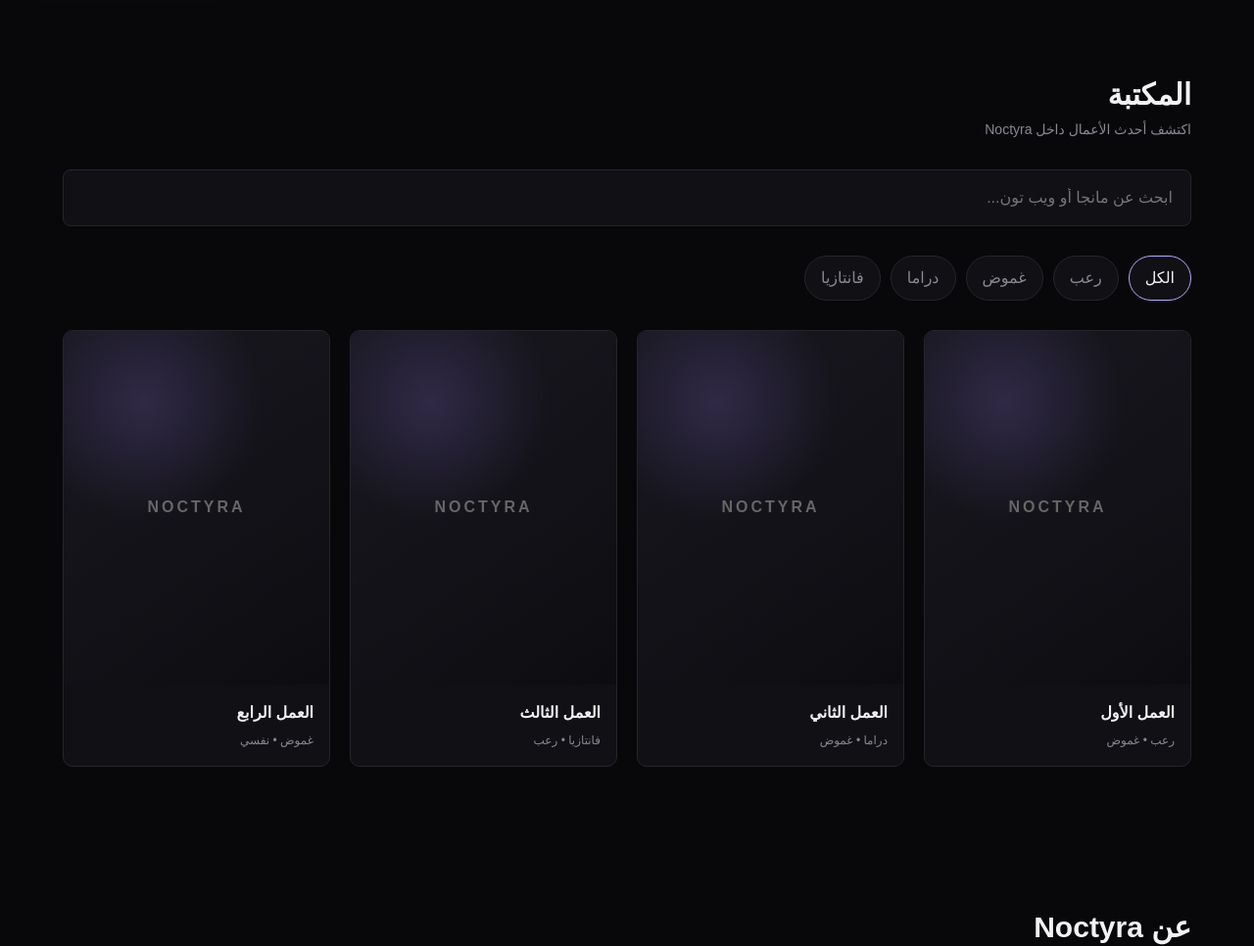
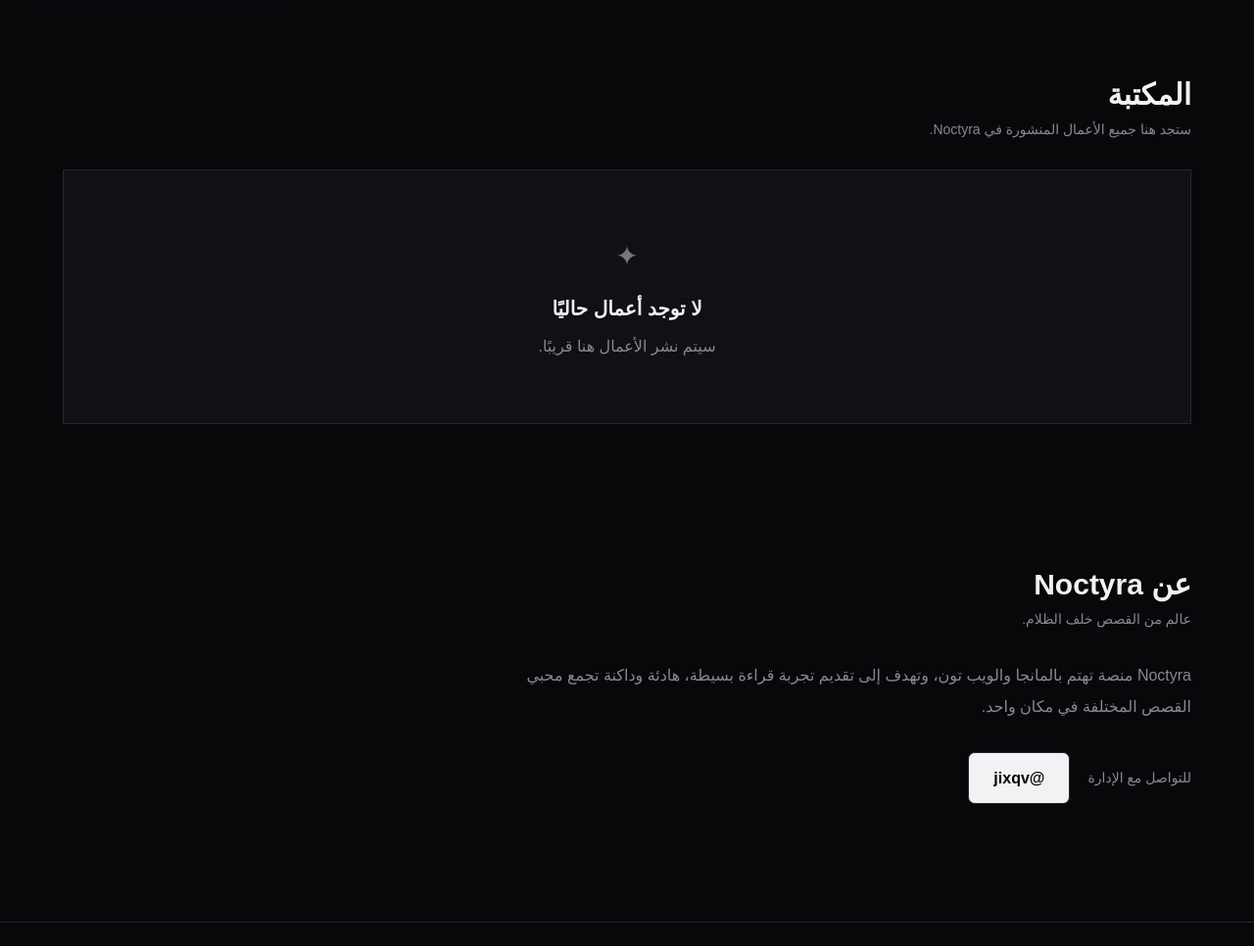
Before and after one commit to nayaahead110-cloud/noctyra, a plain HTML site: page index.html in a window 1280 px wide. Shown: the part 670-1636 px from the top of the page at 98% size. Drawn offline with Linux system fonts and the light colour scheme.

Commit message:
Update index.html

```diff
--- a/index.html
+++ b/index.html
@@ -1,20 +1,9 @@
-<!DOCTYPE html>
-<html lang="ar" dir="rtl">
+<!DOCTYPE html><html lang="ar" dir="rtl">
 <head>
   <meta charset="UTF-8">
-  <meta name="viewport" content="width=device-width, initial-scale=1.0">
-
-  <title>Noctyra — مانجا وويب تون</title>
-
-  <link rel="stylesheet" href="style.css">
-</head>
-
-<body>
-
-<header class="header">
-  <nav class="nav">
-
-    <a href="index.html" class="logo">
+  <meta name="viewport" content="width=device-width, initial-scale=1.0">  <title>Noctyra — مانجا وويب تون</title>  <link rel="stylesheet" href="style.css">
+</head><body><header class="header">
+  <nav class="nav"><a href="index.html" class="logo">
   NOCTYRA<span>.</span>
 </a>
 
@@ -28,16 +17,7 @@
 <button class="menu-btn">☰</button>
 
   </nav>
-</header>
-
-
-<main>
-
-  <!-- HERO -->
-
-  <section class="hero">
-
-    <div class="hero-content">
+</header><main>  <!-- HERO -->  <section class="hero"><div class="hero-content">
 
   <div class="hero-small">
     ENTER THE DARK
@@ -47,7 +27,8 @@
 
   <p>
     حيث تبدأ الحكايات التي لا تنتهي مع الظلام.
-        اكتشف عالمًا من المانجا والويب تون والقصص الغامضة.
+    <br>
+    عالم من المانجا والويب تون والقصص الغامضة.
   </p>
 
   <a href="#library" class="btn">
@@ -56,183 +37,40 @@
 
 </div>
 
-  </section>
-
-
-  <!-- LIBRARY -->
-
-  <section class="container" id="library">
-
-    <div class="section-head">
+  </section>  <!-- LIBRARY -->  <section class="container" id="library"><div class="section-head">
 
   <div>
-        <h2 class="section-title">المكتبة</h2>
+    <h2 class="section-title">
+      المكتبة
+    </h2>
+
     <p class="section-subtitle">
-          اكتشف أحدث الأعمال داخل Noctyra
+      ستجد هنا جميع الأعمال المنشورة في Noctyra.
     </p>
   </div>
 
 </div>
 
 
-    <!-- SEARCH -->
+<div class="empty-library">
 
-    <div class="search-box">
-
-      <input
-        type="search"
-        id="search"
-        placeholder="ابحث عن مانجا أو ويب تون..."
-      >
-
+  <div class="empty-icon">
+    ✦
   </div>
 
-
-    <!-- FILTERS -->
-
-    <div class="filters">
-
-      <button class="filter active" data-filter="all">
-        الكل
-      </button>
-
-      <button class="filter" data-filter="رعب">
-        رعب
-      </button>
-
-      <button class="filter" data-filter="غموض">
-        غموض
-      </button>
-
-      <button class="filter" data-filter="دراما">
-        دراما
-      </button>
-
-      <button class="filter" data-filter="فانتازيا">
-        فانتازيا
-      </button>
-
-    </div>
-
-
-    <!-- MANGA GRID -->
-
-    <div class="grid" id="libraryGrid">
-
-
-      <article class="card" data-category="رعب غموض">
-
-        <a href="manga.html">
-
-          <div class="cover">
-            NOCTYRA
-          </div>
-
-          <div class="card-info">
-
-            <h3 class="card-title">
-              العمل الأول
+  <h3>
+    لا توجد أعمال حاليًا
   </h3>
 
-            <p class="card-meta">
-              رعب • غموض
+  <p>
+    سيتم نشر الأعمال هنا قريبًا.
   </p>
 
 </div>
 
-        </a>
-
-      </article>
-
-
-      <article class="card" data-category="دراما غموض">
-
-        <a href="manga.html">
-
-          <div class="cover">
-            NOCTYRA
-          </div>
-
-          <div class="card-info">
-
-            <h3 class="card-title">
-              العمل الثاني
-            </h3>
-
-            <p class="card-meta">
-              دراما • غموض
-            </p>
-
-          </div>
-
-        </a>
-
-      </article>
-
-
-      <article class="card" data-category="فانتازيا رعب">
-
-        <a href="manga.html">
-
-          <div class="cover">
-            NOCTYRA
-          </div>
-
-          <div class="card-info">
-
-            <h3 class="card-title">
-              العمل الثالث
-            </h3>
-
-            <p class="card-meta">
-              فانتازيا • رعب
-            </p>
-
-          </div>
-
-        </a>
-
-      </article>
-
-
-      <article class="card" data-category="غموض">
-
-        <a href="manga.html">
-
-          <div class="cover">
-            NOCTYRA
-          </div>
-
-          <div class="card-info">
-
-            <h3 class="card-title">
-              العمل الرابع
-            </h3>
-
-            <p class="card-meta">
-              غموض • نفسي
-            </p>
-
-          </div>
-
-        </a>
-
-      </article>
-
-
-    </div>
-
-  </section>
-
-
-  <!-- ABOUT -->
-
-  <section class="container" id="about">
-
-    <div class="section-head">
+  </section>  <!-- ABOUT -->  <section class="container" id="about"><div class="section-head">
 
   <div>
-
     <h2 class="section-title">
       عن Noctyra
     </h2>
@@ -245,112 +83,101 @@
 
 </div>
 
-    <p style="color:#888; max-width:700px;">
+
+<p class="about-text">
   Noctyra منصة تهتم بالمانجا والويب تون،
-      وتجمع الأعمال في تجربة قراءة بسيطة وداكنة.
+  وتهدف إلى تقديم تجربة قراءة بسيطة،
+  هادئة وداكنة تجمع محبي القصص المختلفة
+  في مكان واحد.
 </p>
 
-  </section>
 
-</main>
+<div class="admin-contact">
+
+  <span class="admin-label">
+    للتواصل مع الإدارة
+  </span>
+
+  <a
+    href="https://t.me/jixqv"
+    target="_blank"
+    rel="noopener noreferrer"
+    class="btn"
+  >
+    @jixqv
+  </a>
+
+</div>
+
+  </section></main><!-- FOOTER --><footer class="footer">  <div class="footer-logo">
+    NOCTYRA
+  </div>  <p>
+    © 2026 Noctyra. All Rights Reserved.
+  </p></footer><style>
+
+  .empty-library {
+    min-height: 260px;
+    border: 1px solid var(--border);
+    background: var(--surface);
+    display: flex;
+    flex-direction: column;
+    align-items: center;
+    justify-content: center;
+    text-align: center;
+    padding: 40px 20px;
+    margin-top: 30px;
+  }
 
 
-<!-- FOOTER -->
-
-<footer class="footer">
-
-  <div class="footer-logo">
-    NOCTYRA
-  </div>
-
-  <p>
-    © 2026 Noctyra. All Rights Reserved.
-  </p>
-
-</footer>
+  .empty-icon {
+    font-size: 28px;
+    color: #777;
+    margin-bottom: 15px;
+  }
 
 
-<script>
-
-  const search = document.getElementById("search");
-
-  const cards = document.querySelectorAll(".card");
-
-  const filters = document.querySelectorAll(".filter");
+  .empty-library h3 {
+    margin: 0 0 10px;
+    font-size: 20px;
+  }
 
 
-  /* SEARCH */
+  .empty-library p {
+    color: var(--muted);
+    margin: 0;
+  }
 
-  search.addEventListener("input", function () {
 
-    const value = this.value.toLowerCase();
+  .about-text {
+    color: var(--muted);
+    max-width: 700px;
+    line-height: 2;
+    margin-bottom: 30px;
+  }
 
-    cards.forEach(card => {
 
-      const title =
-        card.querySelector(".card-title")
-        .textContent
-        .toLowerCase();
+  .admin-contact {
+    display: flex;
+    align-items: center;
+    gap: 18px;
+    flex-wrap: wrap;
+  }
 
-      const category =
-        card.dataset.category
-        .toLowerCase();
 
-      if (
-        title.includes(value) ||
-        category.includes(value)
-      ) {
+  .admin-label {
+    color: var(--muted);
+    font-size: 14px;
+  }
 
-        card.style.display = "";
 
-      } else {
+  @media (max-width: 600px) {
 
-        card.style.display = "none";
+    .admin-contact {
+      flex-direction: column;
+      align-items: flex-start;
+    }
 
   }
 
-    });
-
-  });
-
-
-  /* FILTERS */
-
-  filters.forEach(button => {
-
-    button.addEventListener("click", function () {
-
-      filters.forEach(btn =>
-        btn.classList.remove("active")
-      );
-
-      this.classList.add("active");
-
-      const filter =
-        this.dataset.filter;
-
-      cards.forEach(card => {
-
-        if (
-          filter === "all" ||
-          card.dataset.category.includes(filter)
-        ) {
-
-          card.style.display = "";
-
-        } else {
-
-          card.style.display = "none";
-
-        }
-
-      });
-
-    });
-
-  });
-
-</script>
-
-</body>
+</style></body>
 </html>
```
Lines whose indentation alone changed are shown as unchanged.
